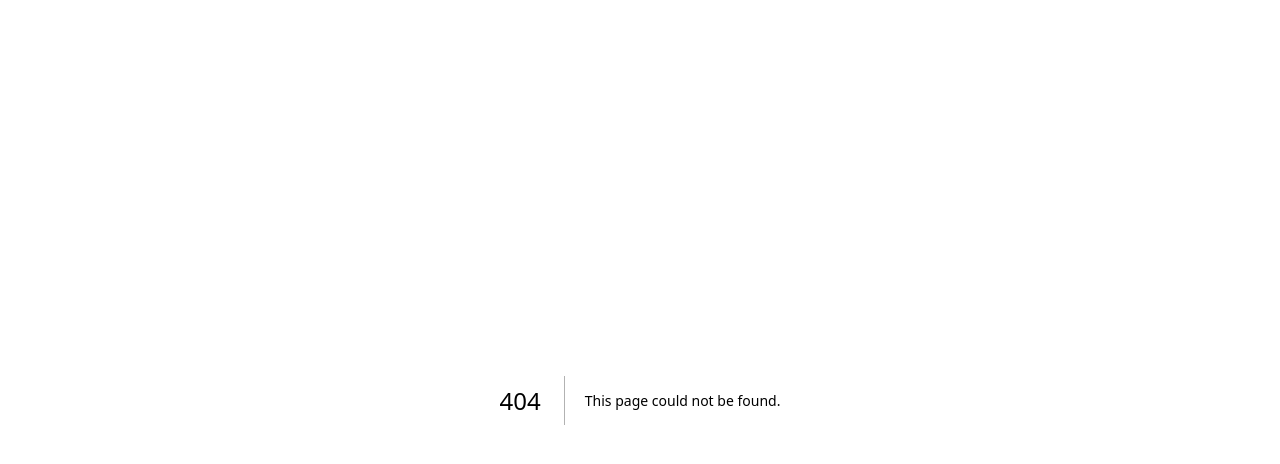
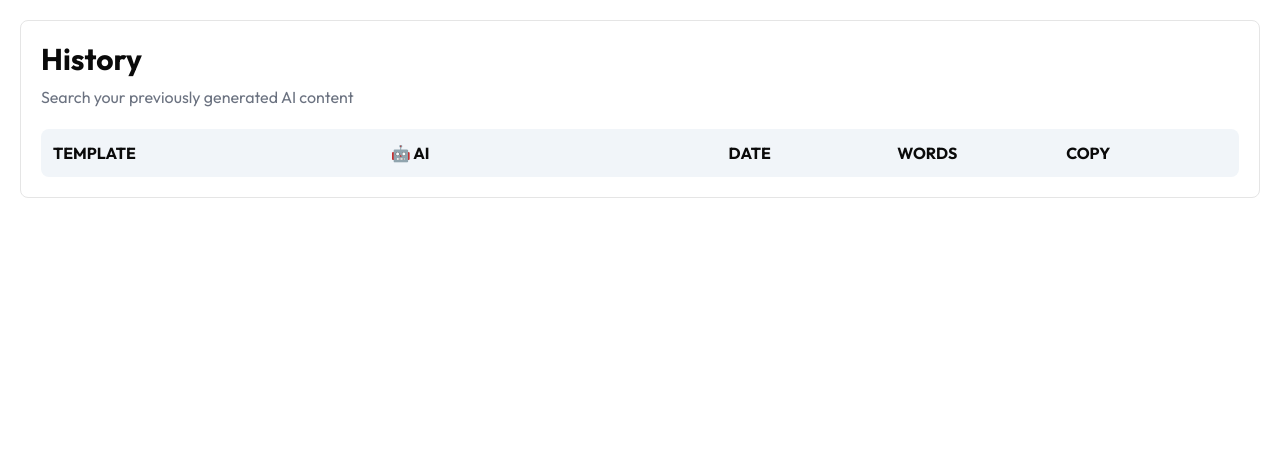
Before and after one commit to TechBot505/CS-416-Inspire-AI, a Next.js app: page /dashboard/history in a window 1280 px wide. Before the commit this address had no page. Shown: the top 464 px of the page. Built offline with nearby package versions, Linux system fonts and the light colour scheme.

Commit message:
Add dashboard pages

```diff
--- /dev/null
+++ b/app/dashboard/billing/page.tsx
@@ -0,0 +1,21 @@
+"use client"
+import React from "react";
+
+function Billing() {
+  return (
+    <div className="dark:bg-darkPrimary h-screen bg-slate-100 px-4 py-8">
+      <div className="max-w-5xl max-lg:max-w-3xl mx-auto">
+        <div className="text-center">
+          <h2 className="text-3xl font-bold mb-2 dark:text-white text-gray-800">
+            Billing Component
+          </h2>
+          <p className="text-sm dark:text-gray-300 text-gray-500">
+            This is a placeholder for the Billing component.
+          </p>
+        </div>
+      </div>
+    </div>
+  );
+}
+
+export default Billing;
--- /dev/null
+++ b/app/dashboard/history/page.tsx
@@ -0,0 +1,22 @@
+"use client";
+import React from "react";
+
+function History() {
+  return (
+    <div className="m-5 p-5 border rounded-lg dark:bg-gray-700 bg-white">
+      <h2 className="font-bold text-3xl">History</h2>
+      <p className="text-gray-500 dark:text-gray-300 pt-2">
+        Search your previously generated AI content
+      </p>
+      <div className="grid grid-cols-4 gap-2 sm:grid-cols-7 font-bold rounded-lg dark:text-darkSecondary bg-slate-100 mt-5 p-3">
+        <h2 className="col-span-2">TEMPLATE</h2>
+        <h2 className="sm:col-span-2">🤖 AI</h2>
+        <h2 className="hidden sm:block">DATE</h2>
+        <h2 className="hidden sm:block">WORDS</h2>
+        <h2>COPY</h2>
+      </div>
+    </div>
+  );
+}
+
+export default History;
```
Also changed, not shown: app/dashboard/content/[template-slug]/page.tsx (added), 1 other file (tests, documents, lock files or other folders).
